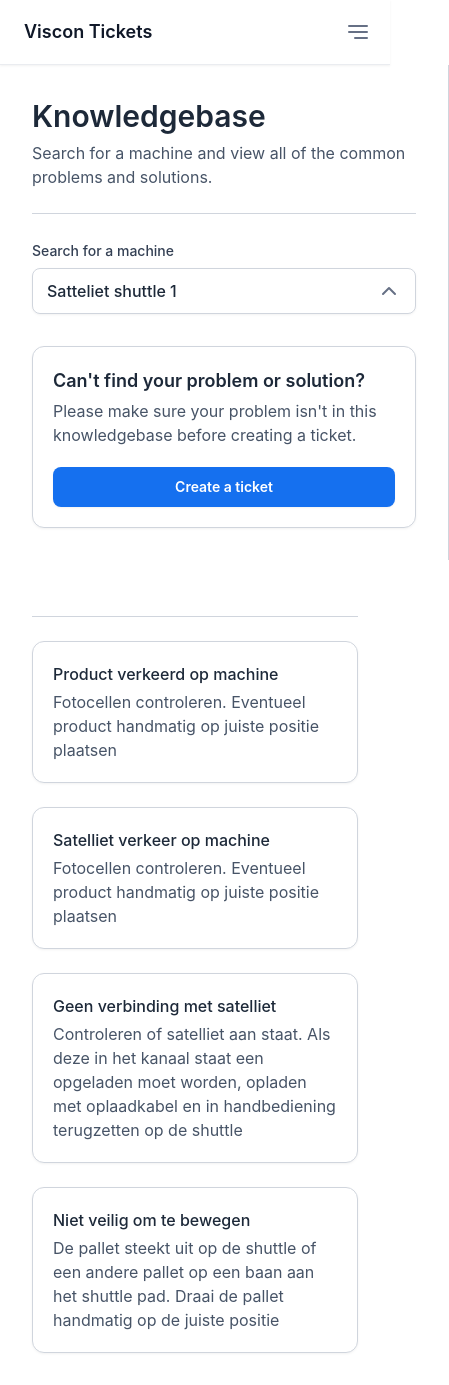
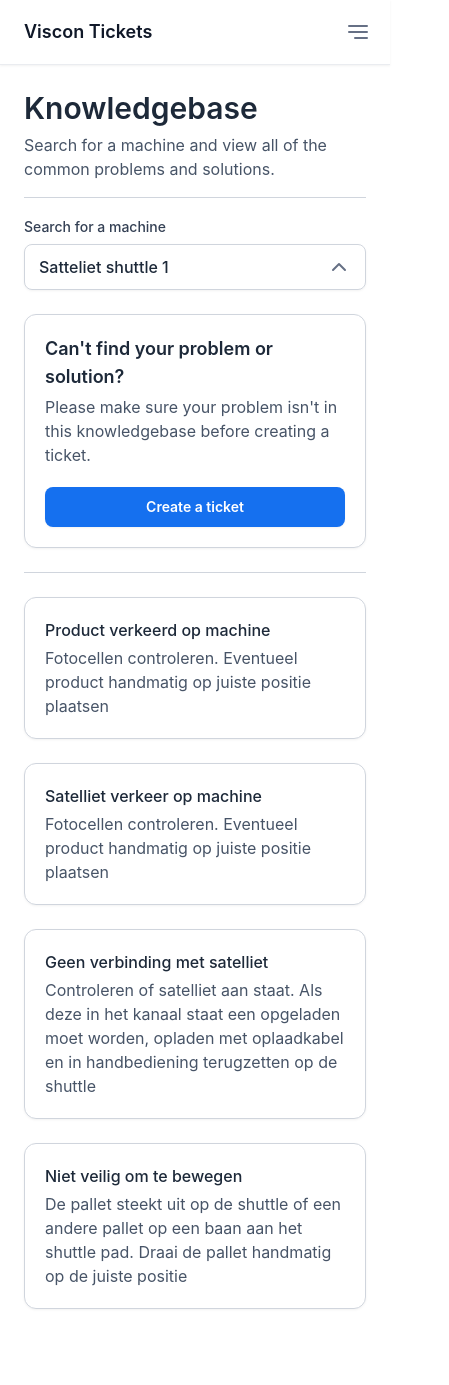
Before and after one commit to lucasprins/viscon-tickets, a React (Create React App) app: page /knowledgebase in a window 390 px wide. Shown: the whole page, 449 px wide, since content can reach past the window. After the commit the page ends 1333 px from the top, so only its background shows below. Built offline with nearby package versions, Linux system fonts and the light colour scheme.

Commit message:
Fix: bugfixes

```diff
--- a/src/components/CTA/InlineCTA.tsx
+++ b/src/components/CTA/InlineCTA.tsx
@@ -12,7 +12,7 @@ type InlineCTAProps = {
 
 export function InlineCTA({ title, text, url, button_text, button_size, button_type }: InlineCTAProps) {
 	return (
-		<div className='w-96 p-5 flex flex-col gap-5 bg-white dark:bg-dark-700 rounded-xl border border-gray-300 dark:border-dark-500 drop-shadow-sm'>
+		<div className='lg:w-96 p-5 flex flex-col gap-5 bg-white dark:bg-dark-700 rounded-xl border border-gray-300 dark:border-dark-500 drop-shadow-sm'>
 			<div className='flex flex-col gap-1'>
 				<h3 className='text-lg font-semibold text-gray-800 dark:text-white'>{title}</h3>
 				<p className=' text-gray-600 dark:text-dark-300'>{text}</p>
--- a/src/components/Dropdown/DropdownSelect.tsx
+++ b/src/components/Input/InputDropdownSelect.tsx
@@ -10,7 +10,7 @@ type DropdownSelectProps = {
     label?: string
 }
 
-export function DropdownSelectMachine({ machines, label }: DropdownSelectProps) {
+export function InputDropdownSelectMachine({ machines, label }: DropdownSelectProps) {
     const [selectedMachine, setSelectedMachine] = useState(machines[0]);
 
     return (
--- a/src/components/MachineSolution/MachineSolution.tsx
+++ b/src/components/MachineSolution/MachineSolution.tsx
@@ -21,7 +21,7 @@ export function MachineSolution({ issue, solution, machine_name, machine_bluepri
 			</div>
 
 			{/* Tags */}
-			<div className='hidden gap-x-3 lg:flex'>
+			<div className='hidden gap-x-3 xl:flex'>
 				<Tag text={machine_name} />
 				<Tag text={`${translations[language].blueprint_number}: ${machine_blueprint}`} />
 			</div>
--- a/src/pages/Knowledgebase/Knowledgebase.tsx
+++ b/src/pages/Knowledgebase/Knowledgebase.tsx
@@ -3,7 +3,7 @@ import { Breadcrumbs } from '../../components/Breadcrumbs/Breadcrumbs';
 import { ButtonSize, ButtonType } from '../../components/Button/Button';
 import { InlineCTA } from '../../components/CTA/InlineCTA';
 import { Divider } from '../../components/Divider/Divider';
-import { DropdownSelectMachine } from '../../components/Dropdown/DropdownSelect';
+import { InputDropdownSelectMachine } from '../../components/Input/InputDropdownSelect';
 import Layout from '../../components/Layout/Layout';
 import { MachineSolutionList } from '../../components/MachineSolution/MachineSolutionList';
 import { PageHeader } from '../../components/PageHeader/PageHeader';
@@ -28,13 +28,12 @@ export function Knowledgebase() {
 		<div className='flex flex-col md:flex-row dark:bg-dark-800 dark:text-white'>
 			<Layout />
 			{/* Sidebar */}
-			<div className='flex flex-col w-min gap-6 p-8 border-r border-gray-300 dark:border-dark-500'>
-				{/* Page Header Placeholder */}
+			<div className='flex flex-col w-full lg:w-min gap-4 lg:gap-6 px-6 pt-6 lg:p-8 md:border-r border-gray-300 dark:border-dark-500'>
 				<PageHeader
 					title={translations[language].knowledgebase}
 					subtitle={translations[language].knowledgebase_subtitle} />
 				<Divider />
-				<DropdownSelectMachine machines={machines} label={translations[language].search_machine} />
+				<InputDropdownSelectMachine machines={machines} label={translations[language].search_machine} />
 				<InlineCTA
 					title={translations[language].cant_find_solution_title}
 					text={translations[language].cant_find_solution_text}
@@ -45,7 +44,7 @@ export function Knowledgebase() {
 				/>
 			</div>
 			{/* Solutions */}
-			<div className='flex flex-col w-full gap-6 p-8'>
+			<div className='flex flex-col w-full gap-6 px-6 pb-6 md:pt-6 lg:p-8'>
 				<div className=''>
 					<Breadcrumbs crumbs={['Knowledgebase']} />
 				</div>
```
Also changed, not shown: 1 other file (tests, documents, lock files or other folders).
